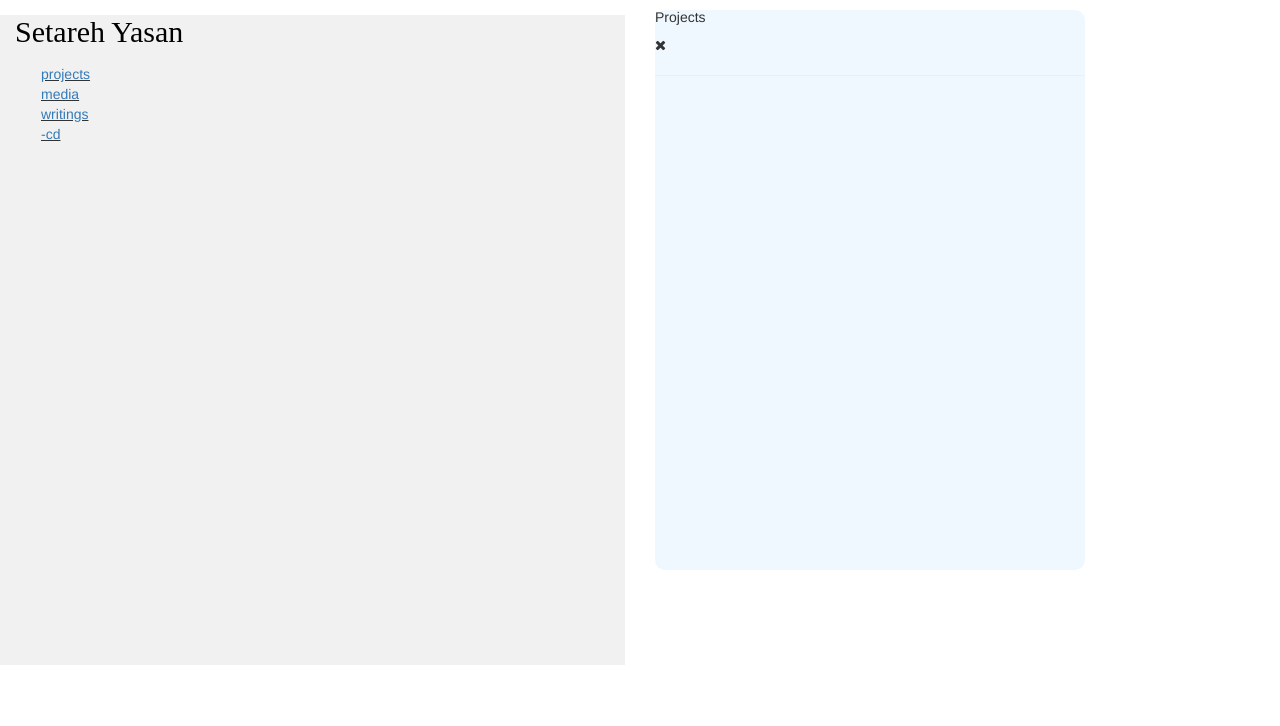
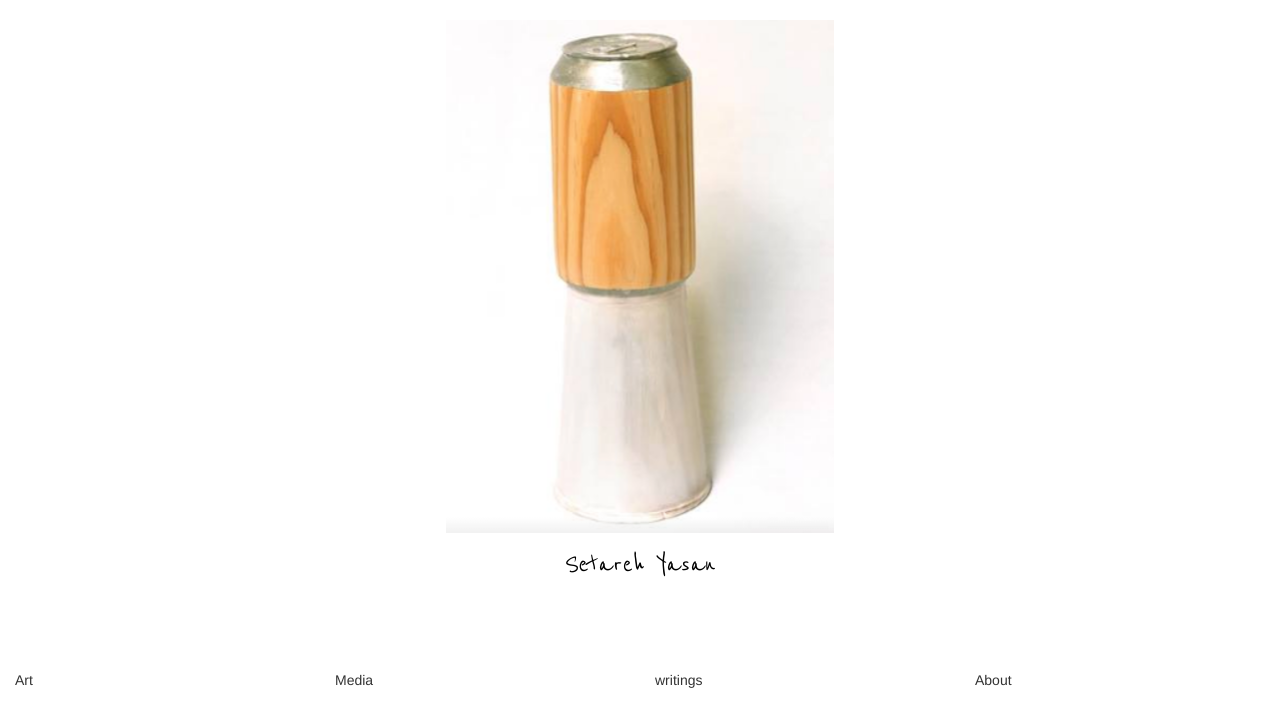
Before and after one commit to onetoughcookie226/dev-setarehyasan, a plain HTML site: page index.html in a window 1280 px wide. Drawn offline with nearby package versions, Linux system fonts and the light colour scheme; a web font is replaced by a local one.

Commit message:
Make temp home page

```diff
--- a/css/style.css
+++ b/css/style.css
@@ -1,19 +1,38 @@
 .sy-main-container {
-     background-color: #f1f1f1;
+     /*background-color: #f1f1f1;*/
     /*position: absolute;*/
     height: 650px;
     top: 15%;
     padding: 0;
 }
 
+img {
+    display: block;
+    margin-left: auto;
+    margin-right: auto;
+    margin-top: 20px
+}
+
+.name {
+    margin: auto;
+
+}
+
  .name h1{
     zoom: 1;
     cursor: pointer;
     color: rgb(0, 0, 0);
-    font-family: "Times New Roman";
+    font-family: 'Reenie Beanie';
     font-size: 30px;
      margin: 15px;
+     text-align: center;
 }
+
+ .name p {
+     text-transform: capitalize;
+     font-family: 'Bubbler One', sans-serif;
+     text-align: center;
+ }
 
 ul {
     list-style-type: none;
--- a/index.html
+++ b/index.html
@@ -6,36 +6,53 @@
     <!-- Latest compiled and minified CSS -->
     <link rel="stylesheet" href="https://maxcdn.bootstrapcdn.com/bootstrap/3.3.7/css/bootstrap.min.css" integrity="sha384-BVYiiSIFeK1dGmJRAkycuHAHRg32OmUcww7on3RYdg4Va+PmSTsz/K68vbdEjh4u" crossorigin="anonymous">
     <link rel="stylesheet" href="https://maxcdn.bootstrapcdn.com/font-awesome/4.7.0/css/font-awesome.min.css">
+    <link href="https://fonts.googleapis.com/css?family=Crimson+Text|Italiana|Lato|Reenie+Beanie" rel="stylesheet">
     <link rel="stylesheet" href="css/style.css">
 </head>
 <body>
-    <div class="row">
-        <div class="col-xs-12 col-lg-6">
-            <div class="sy-main-container">
-               <div class="name">
-                   <h1>Setareh Yasan</h1>
-               </div>
-                <div class="navbar">
-                    <ul>
-                        <li><a href="">projects</a></li>
-                        <li><a href="">media</a></li>
-                        <li><a href="">writings</a></li>
-                        <li><a href="">-cd</a></li>
-                    </ul>
+    <div class="container-fluid">
+        <div class="row">
+            <div class="col-xs-12">
+                <div class="sy-main-container ">
+                    <div>
+                        <img src="setareh-coming-soon.png" alt="Setareh Yasan">
+
+                    </div>
+                   <div class="name">
+                       <h1>Setareh Yasan</h1>
+                       <!--<p>under construction</p>-->
+                   </div>
                 </div>
             </div>
-         </div>
+        </div>
 
-        <div class="col-lg-6">
-            <div class="widget">
-                <h5 cllass="title"> Projects
+        <div class="row">
+            <div class="col-lg-3">Art</div>
+            <div class="col-lg-3">Media</div>
+            <div class="col-lg-3">writings</div>
+            <div class="col-lg-3">About</div>
+        </div>
+                <!--<div class="navbar">-->
+                    <!--<ul>-->
+                        <!--<li><a href="">projects</a></li>-->
+                        <!--<li><a href="">media</a></li>-->
+                        <!--<li><a href="">writings</a></li>-->
+                        <!--<li><a href="">-cd</a></li>-->
+                    <!--</ul>-->
+                <!--</div>-->
 
-                </h5>
-                <i class="fa fa-times" aria-hidden="true"></i>
-                <div class="hr"><hr /></div>
 
-            </div>
-        </div>
+            <!--<div class="col-lg-6">-->
+                <!--<div class="widget">-->
+                    <!--<h5 cllass="title"> Projects-->
+
+                    <!--</h5>-->
+                    <!--<i class="fa fa-times" aria-hidden="true"></i>-->
+                    <!--<div class="hr"><hr /></div>-->
+
+                <!--</div>-->
+            <!--</div>-->
+
 
     </div>
 </body>
```
Also changed, not shown: setareh-coming-soon.png (added).
